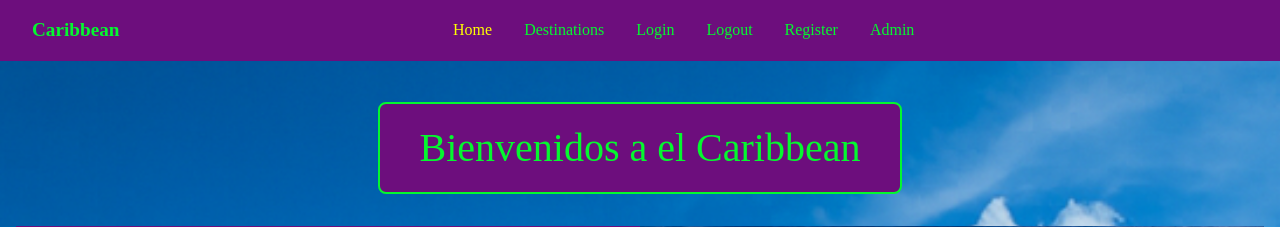
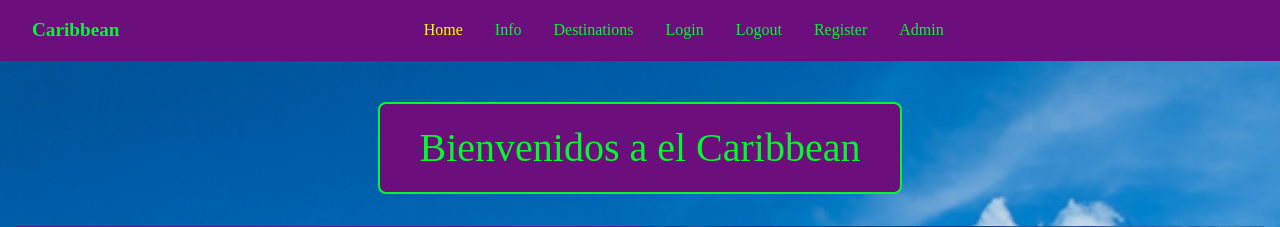
Before and after one commit to Richard-L4/Caribbean, a Django app: page / in a window 1280 px wide. Shown: the top 227 px of the page. Run offline with Django 5.2, Linux system fonts and the light colour scheme.

Commit message:
info page setup added

```diff
--- a/caribbean_tours/templates/base.html
+++ b/caribbean_tours/templates/base.html
@@ -25,6 +25,7 @@
 
         <div class="nav-links" id="nav-links">
             <a href="{% url 'index' %}" class="{% if active_tab == 'index' %}active{% endif %}">Home</a>
+            <a href="{% url 'info' %}" class="{% if active_tab == 'info' %}active{% endif %}">Info</a>
             <a href="{% url 'destinations' %}" class="{% if active_tab == 'destinations' %}active{% endif %}">Destinations</a>
             {% if active_tab == 'destinations_details' %}
             <span class="active">Destinations Details</span>
--- a/caribbean_tours/urls.py
+++ b/caribbean_tours/urls.py
@@ -3,6 +3,7 @@ from . import views
 
 urlpatterns = [
     path('', views.index, name='index'),
+    path('info/', views.info, name='info'),
     path('destinations/', views.destinations, name='destinations'),
     path('destinations-details/',
          views.destinations_details, name='destinations-details'),
--- a/caribbean_tours/views.py
+++ b/caribbean_tours/views.py
@@ -3,6 +3,10 @@ from django.shortcuts import render
 
 def index(request):
     return render(request, 'index.html', {'active_tab': 'index'})
+
+
+def info(request):
+    return render(request, 'info.html', {'active_tab': 'info'})
 
 
 def destinations(request):
```
Also changed, not shown: caribbean_tours/templates/info.html (added, +12 -0 lines).
